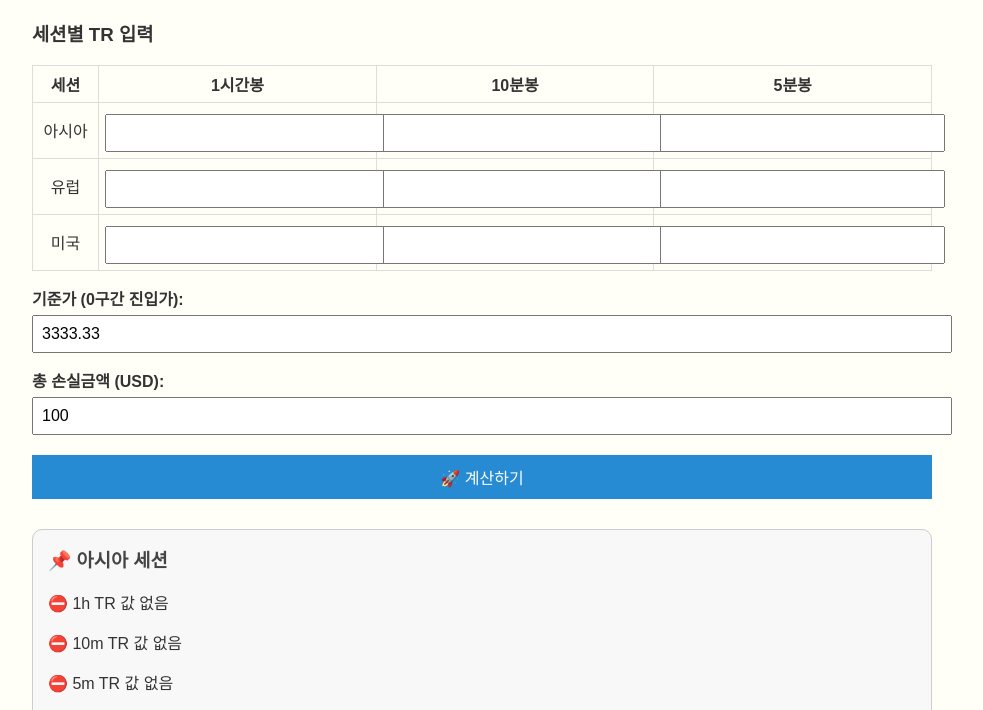
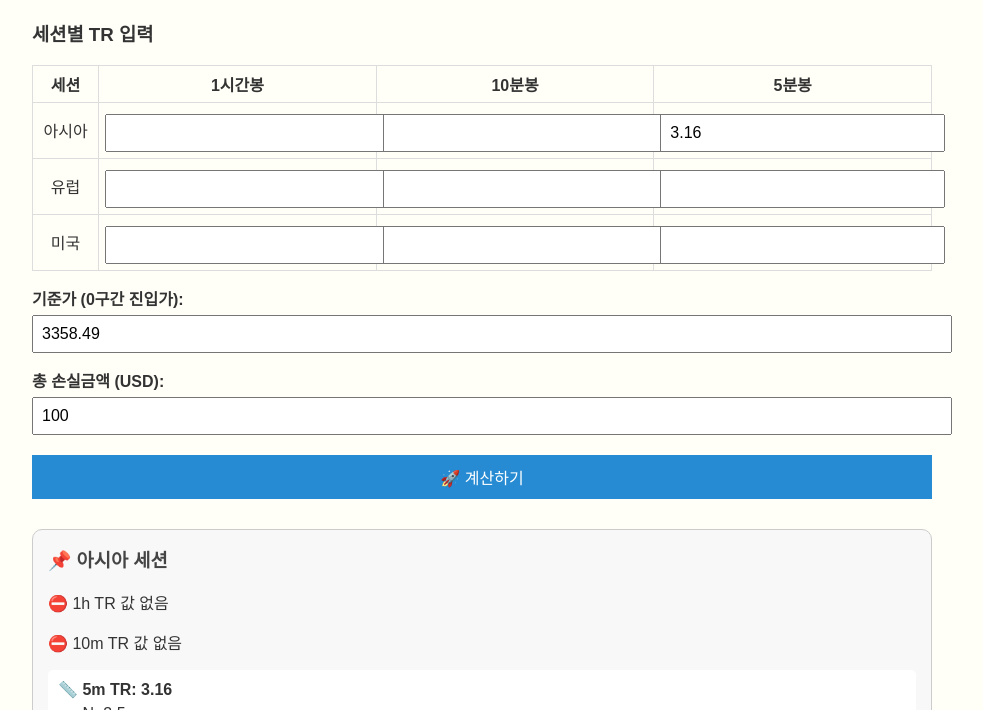
Before and after one commit to Jongha-tr/JJTR-DEMO, a plain HTML site: page index.html in a window 1280 px wide. Both pictures are taken after a click on the button "🚀 계산하기". Shown: the part 90-800 px from the top of the page, without its empty margins (158-1141 px from the left). Drawn offline with Linux system fonts and the light colour scheme.

Commit message:
Update index.html

```diff
--- a/index.html
+++ b/index.html
@@ -89,7 +89,7 @@
         <td>아시아</td>
         <td><input type="number" id="asia_1h" step="0.01"></td>
         <td><input type="number" id="asia_10m" step="0.01"></td>
-        <td><input type="number" id="asia_5m" step="0.01"></td>
+        <td><input type="number" id="asia_5m" step="0.01" value="3.16"></td>
       </tr>
       <tr>
         <td>유럽</td>
@@ -107,7 +107,7 @@
   </table>
 
   <label>기준가 (0구간 진입가):</label>
-  <input type="number" id="basePrice" step="0.01" value="3333.33">
+  <input type="number" id="basePrice" step="0.01" value="3358.49">
 
   <label>총 손실금액 (USD):</label>
   <input type="number" id="totalLoss" step="1" value="100">
@@ -120,7 +120,7 @@
     function calculate() {
       const base = parseFloat(document.getElementById('basePrice').value);
       const totalLoss = parseFloat(document.getElementById('totalLoss').value);
-      const pipValue = 100; // 고정: 1 lot = $100
+      const pipValue = 100; // 1 lot = $100
       const sessionList = ['asia', 'europe', 'us'];
       const sessionNames = { asia: '아시아', europe: '유럽', us: '미국' };
       const timeframes = ['1h', '10m', '5m'];
@@ -142,18 +142,17 @@
 
           nValues.forEach(n => {
             const floorN = Math.floor(n);
-            const stopLossDistance = tr * n;
+            html += `<p style="margin:5px 0;">🔹 N=${n}</p>`;
 
-            html += `<p style="margin:5px 0;">🔹 N=${n}</p>`;
             for (let i = 0; i <= floorN; i++) {
               const entryPrice = base - tr * i;
-              const distance = Math.abs(entryPrice - (base - tr * n)); // 기준가 기준 손절가와 거리
+              const distance = base - entryPrice;
               const lot = totalLoss / (distance * pipValue);
               html += `구간 ${i}: 진입가 ${entryPrice.toFixed(2)} ➤ 동일손실 랏: ${lot.toFixed(3)}<br>`;
             }
 
-            const stopPrice = base - tr * n;
-            html += `<span style="color:red;">🛑 손절가 (N+0.5): ${ (base - tr * (n + 0.5)).toFixed(2) }</span><br>`;
+            const stopLoss = base - tr * n;
+            html += `<span style="color:red;">🛑 손절가 (TR × N): ${stopLoss.toFixed(2)}</span><br>`;
           });
 
           html += `</div>`;
```
